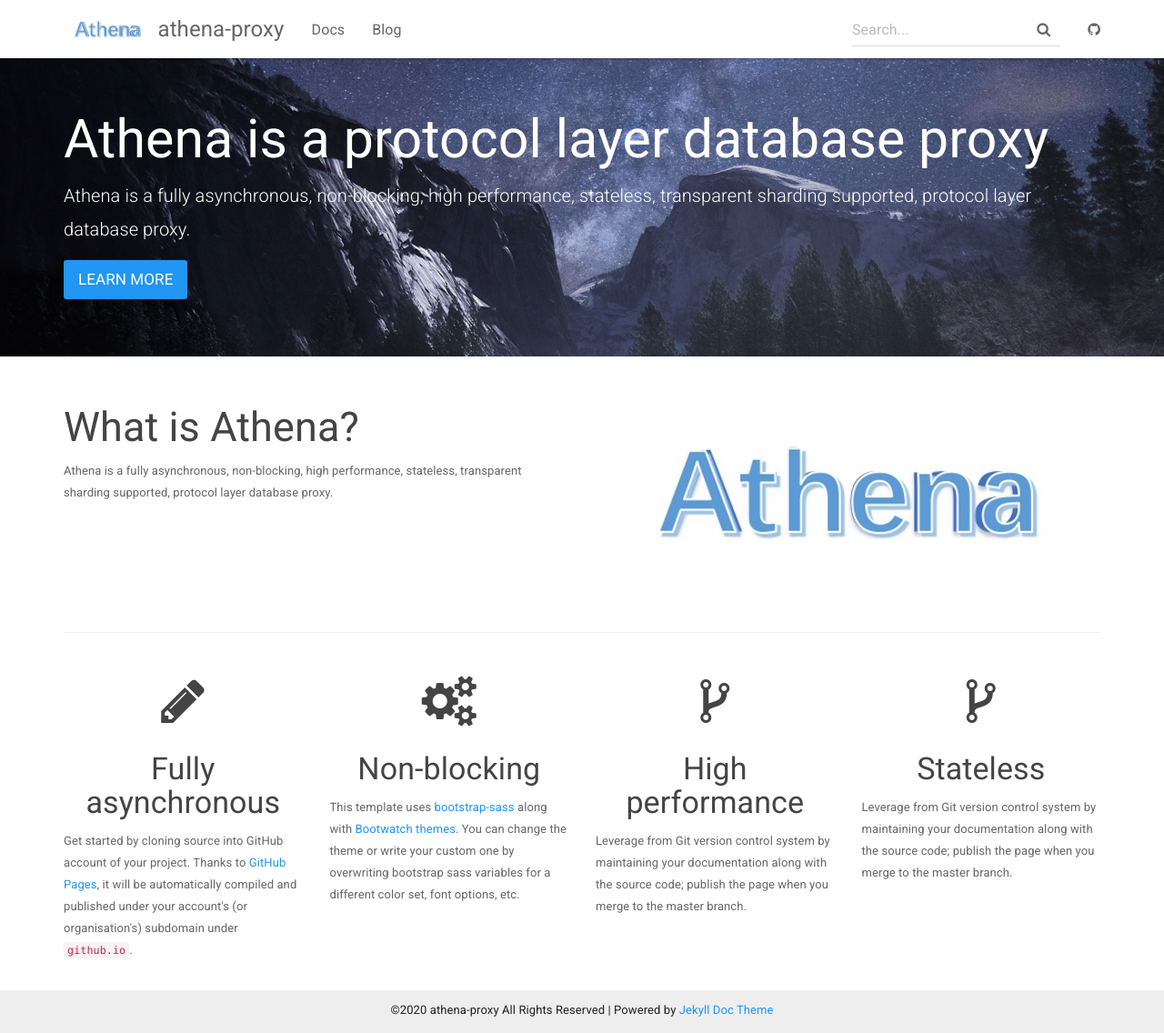
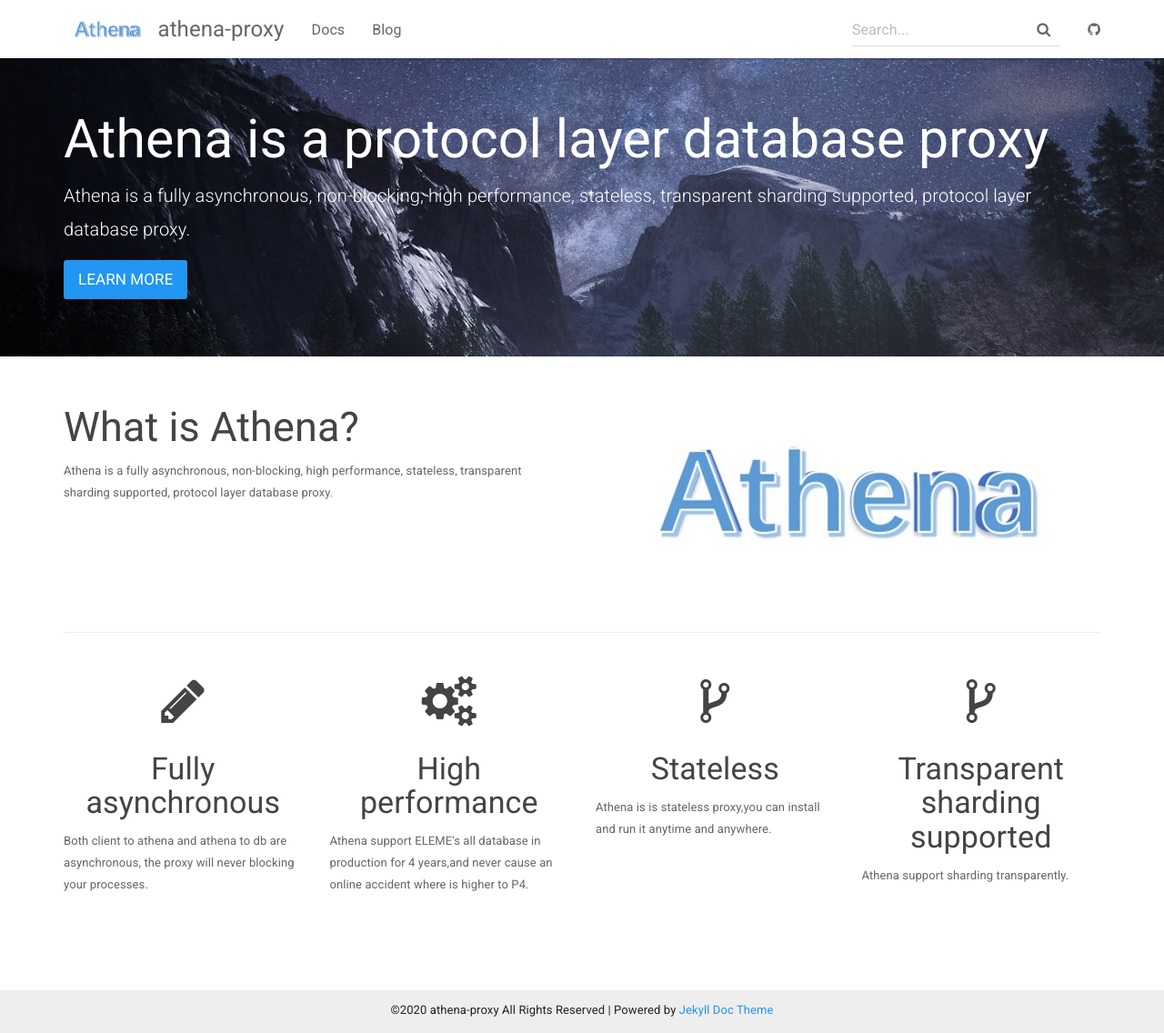
Before and after one commit to athena-proxy/athena-proxy.github.io, a Jekyll site: the page built from index.html, in a window 1280 px wide and 1136 px high. Shown: the whole window at 91% size. Built offline with Jekyll 4.4.1, drawn with Linux system fonts in a browser that asks for light colours.

Commit message:
update index

```diff
--- a/index.html
+++ b/index.html
@@ -25,27 +25,23 @@ layout: default
         <div class="col-sm-3">
             <h1 class="text-center"><i class="fa fa-pencil" aria-hidden="true"></i></h1>
             <h3 class="text-center">Fully asynchronous</h3>
-            <p>Get started by cloning source into GitHub account of your project. Thanks to <a href="https://pages.github.com">GitHub Pages</a>,
-              it will be automatically compiled and published under your account's (or organisation's) subdomain under <code>github.io</code>.
+            <p>Both client to athena and athena to db are asynchronous, the proxy will never blocking your processes.
             </p>
         </div>
         <div class="col-sm-3">
             <h1 class="text-center"><i class="fa fa-cogs" aria-hidden="true"></i></h1>
-            <h3 class="text-center">Non-blocking</h3>
-            <p>This template uses <a href="https://github.com/twbs/bootstrap-sass">bootstrap-sass</a> along with <a href="https://bootswatch.com/">Bootwatch themes</a>.
-            You can change the theme or write your custom one by overwriting bootstrap sass variables for a different color set, font options, etc.</p>
-        </div>
-        <div class="col-sm-3">
-            <h1 class="text-center"><i class="fa fa-code-fork" aria-hidden="true"></i></h1>
             <h3 class="text-center">High performance</h3>
-            <p>Leverage from Git version control system by
-              maintaining your documentation along with the source code; publish the page when you merge to the master branch.</p>
+            <p>Athena support ELEME's all database in production for 4 years,and never cause an online accident where is higher to P4.</p>
         </div>
         <div class="col-sm-3">
             <h1 class="text-center"><i class="fa fa-code-fork" aria-hidden="true"></i></h1>
             <h3 class="text-center">Stateless</h3>
-            <p>Leverage from Git version control system by
-              maintaining your documentation along with the source code; publish the page when you merge to the master branch.</p>
+            <p>Athena is is stateless proxy,you can install and run it anytime and anywhere.</p>
+        </div>
+        <div class="col-sm-3">
+            <h1 class="text-center"><i class="fa fa-code-fork" aria-hidden="true"></i></h1>
+            <h3 class="text-center">Transparent sharding supported</h3>
+            <p>Athena support sharding transparently.</p>
         </div>
     </div>
 </div>
```
